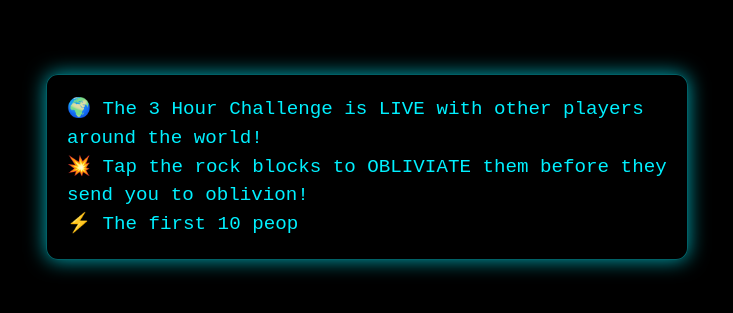
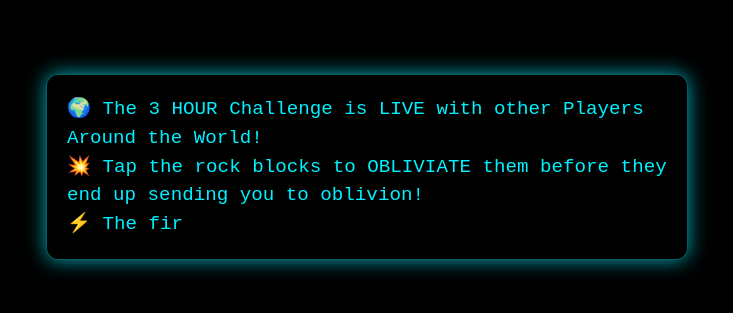
Before and after one commit to TiffyAI/Blockchain-Storm-AR-VR-, a plain HTML site: page index.html in a window 1280 px wide. Shown: the part 233-546 px from the top of the page, without its empty margins (273-1006 px from the left). Drawn offline with Linux system fonts and the light colour scheme.

Commit message:
Update index.html

```diff
--- a/index.html
+++ b/index.html
@@ -53,11 +53,11 @@
 
   <script>
     const message =
-`🌍 The 3 Hour Challenge is LIVE with other players around the world!
-💥 Tap the rock blocks to OBLIVIATE them before they send you to oblivion!
+`🌍 The 3 HOUR Challenge is LIVE with other Players Around the World!
+💥 Tap the rock blocks to OBLIVIATE them before they end up sending you to oblivion!
 ⚡ The first 10 people to withdraw within the 3-hour limit win 50 scarce TIFFY tokens.
-👑 The WINNER walks away with 200 scarce TIFFY gems when the bar resets!
-🔥 ENJOY the Blockchain Storm!`;
+👑 The WINNER walks away with EVERONE'S Scarce TIFFY Gems WHEN your progress Bar Resets!
+🔥 Conquer the Blockchain Storm!`;
 
     const messageBox = document.getElementById("messageBox");
     const gif = document.getElementById("enteringGif");
@@ -80,7 +80,7 @@
             window.location.href = chromeIntent;
           }, 3000);
 
-        }, 3000);
+        }, 3500);
       }
     }
 
```
